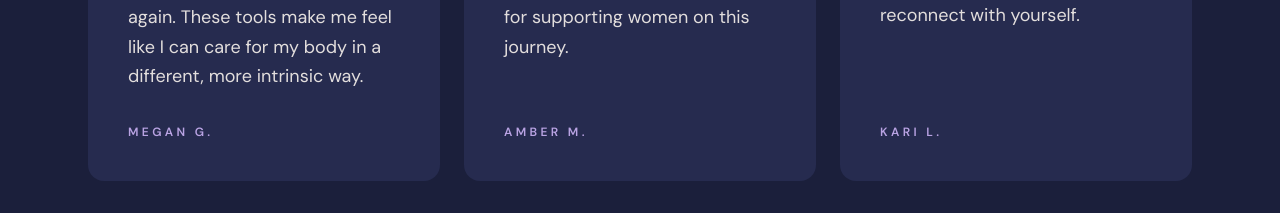
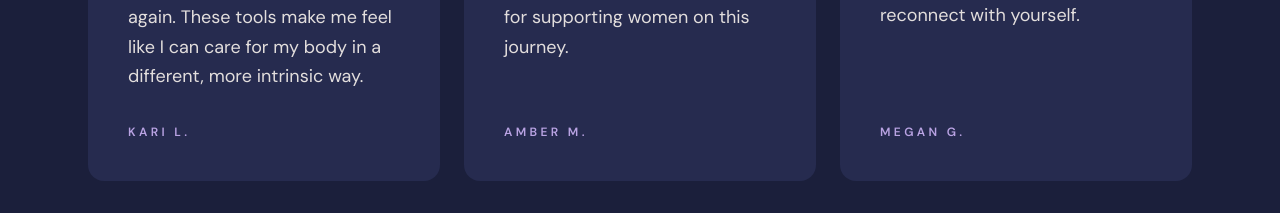
Before and after one commit to NickTillinghast/amethystandash, a Next.js app: page / in a window 1280 px wide. Shown: the part 7065-7278 px from the top of the page. Built offline with nearby package versions, Linux system fonts and the light colour scheme.

Commit message:
name switch testimonials

```diff
--- a/src/content/site.ts
+++ b/src/content/site.ts
@@ -274,7 +274,7 @@ export const coach = {
 
 export const testimonials = [
   {
-    name: "Megan G.",
+    name: "Kari L.",
     quote:
       "Amber has taken the time to master the information on resetting and calming the nervous system. She is a patient teacher and is always open to questions. She guides you through the exercises with grace and makes sure you feel held and cared for. The knowledge she has really works and I have taken it with me and used the skills over and over again. These tools make me feel like I can care for my body in a different, more intrinsic way.",
   },
@@ -284,7 +284,7 @@ export const testimonials = [
       "Amber is incredibly knowledgeable and deeply attuned to the female nervous system. This course gave me practical tools to meet my changing body where it is and create more calm and regulation within my nervous system. I walked away feeling more connected to and understanding of my body, and I'm so grateful for her passion for supporting women on this journey.",
   },
   {
-    name: "Kari L.",
+    name: "Megan G.",
     stars: 5,
     quote:
       "Amber's space is so cozy and calming that I felt at ease the moment I walked in. She's incredibly knowledgeable, and the neurosomatic session was fascinating. She taught me some great tools I found really interesting and can use on my own. I left feeling more connected to my body and my nervous system felt noticeably calmer. Highly recommend if you're looking to slow down and reconnect with yourself.",
```
